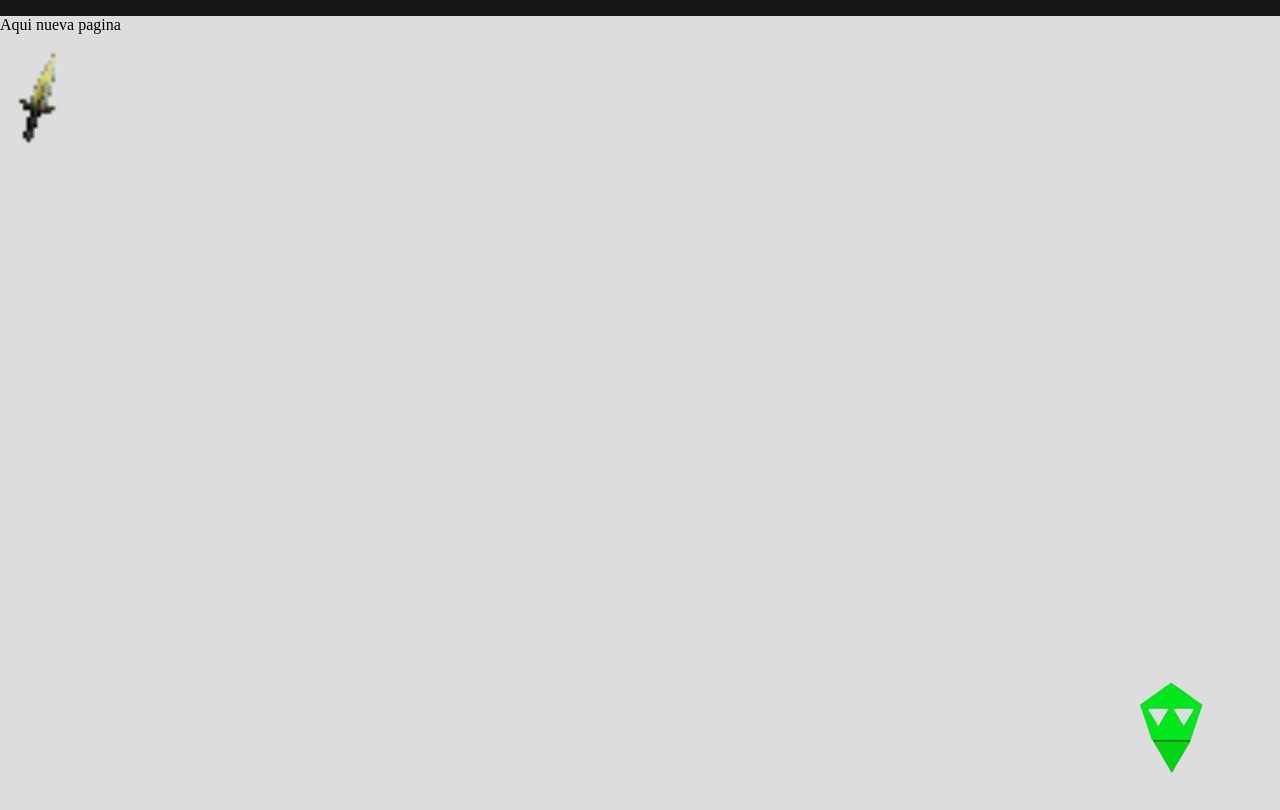
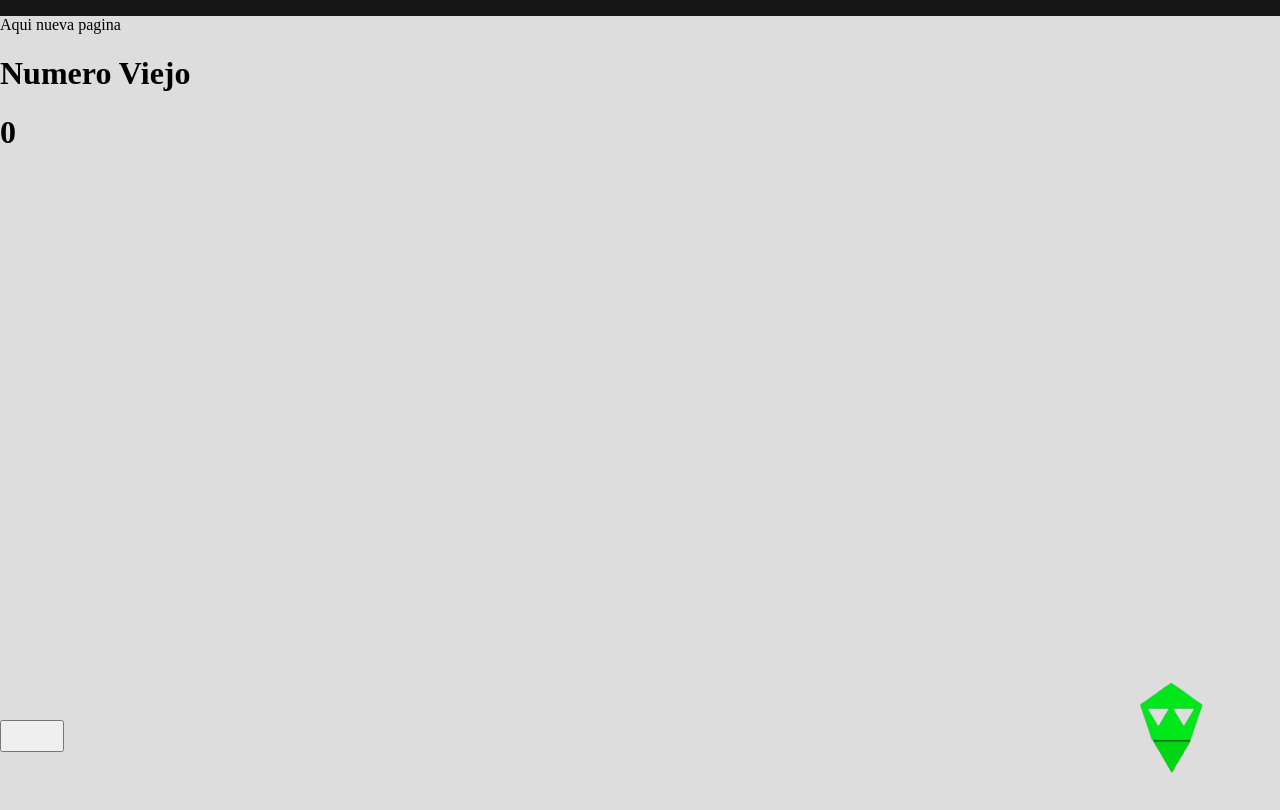
Before and after one commit to Mariano-Ryser/SAP-front, a Next.js app: page /test in a window 1280 px wide. Shown: the top 810 px of the page. Built offline with nearby package versions, Linux system fonts and the light colour scheme.

Commit message:
numeros en test

```diff
--- a/components/NavRespon.js
+++ b/components/NavRespon.js
@@ -64,11 +64,7 @@ const NavRespon = () => {
     const lock = document.getElementsByTagName("lock")
     const inputValue = e.target.value
 
-    if(inputValue === "1234") {  //.trim() significa toma como error los espacios en blanco
-      // alert("correcto")
-
-      // li.className = styles.li
-
+    if(inputValue === "1234") {
        for (let i = 0; i < li.length; i++) {
         li[i].className = styles.li;
        }
@@ -125,45 +121,45 @@ const NavRespon = () => {
               </Link>
 
           {/* CHAR CREATOR */}
-              <Link href="">
+              <Link href="/">
                 <li
                   id='li'
-                 className={styles.liBloqued}
-                onClick={padlook}
-                 >
-                  <lock id='padlock' className={styles.padlock}></lock>
+                  className={styles.liBloqued}
+                  >
+                   <lock
+                       onClick={padlook}
+                       id='padlock'
+                      className={styles.padlock}></lock>
                   <a className={styles.a}>Chars Creator</a>
                 </li>
               </Link>
 
           {/* PRODUCT CREATOR link */}
 
-              <Link href="">
-
+              <Link href="/msj">
                 <li
                 id='li'
                 className={styles.liBloqued}
-                 onClick={padlook}
                  >
-
-                <lock id='padlock' className={styles.padlock}></lock>
+                <lock
+                onClick={padlook}
+                id='padlock'
+                className={styles.padlock}></lock>
                   <a className={styles.a}>Product Creator</a>
                 </li>
-
-
               </Link>
 
           {/* 3D link */}
-              <Link href="">
+              <Link href="/test">
                 <li
                 id='li'
                 className={styles.liBloqued}
-                  onClick={padlook}
                   >
 
                 <lock
+                onClick={padlook}
                 id='padlock'
-                 className={styles.padlock}></lock>
+                className={styles.padlock}></lock>
 
                   <a className={styles.a}>3D - click box! </a>
                 </li>
--- a/pages/test.js
+++ b/pages/test.js
@@ -1,27 +1,81 @@
 import React from 'react'
-import style from '../styles/test.module.css'
-import Image from 'next/image'
-import Link from 'next/link'
+import { useEffect, useState } from 'react';
+import Image from "next/image"
+import styles from "../styles/Icons.module.css";
 // import BoxComentar from '../components/comentarBox/BoxComentar'
 
 function test() {
-  return (
-    <>
-    <div className={style.box}>
-
-        <p>Aqui nueva pagina</p>
-        <div className={style.item}
-            style={{backgroundImage: `url('/img/Dagger.png')`}}
-
-            >
-          </div>
 
 
 
+  const initialState = [0]
 
+  const [numer, setNumer] = useState(initialState)
+
+  const handleClick = ()=> {
+
+    for(let i = 0; i < 20; i++){
+      var numer = Math.floor(Math.random() * 38)
+      console.log(numer)
+      setNumer(numer)
+
+
+    const para = document.createElement("p");
+    if(numer === 15 ){
+      para.style.color = "white"
+      para.style.backgroundColor = "green"
+      para.style.border = "solid black 1px"
+      para.style.margin = "0.3rem"
+      para.style.padding= "0.3rem"
+      para.style.display = "inline-block"
+      para.innerHTML = "Numer " + numer;
+    }else{
+      para.style.color = "red"
+      para.style.border = "solid black 1px"
+      para.style.margin = "0.3rem"
+      para.style.padding= "0.3rem"
+      para.style.display = "inline-block"
+      para.innerHTML = "Numer " + numer;
+    }
+    document.getElementById("myDIV").appendChild(para);
+    // document.getElementById("myDIV").appendChild(numer);
+  }
+}
+
+  var numero = "Numero Viejo"
+
+
+  return (
+    <>
+
+    <div className="box">
+        <p className='p'>Aqui nueva pagina</p>
+        <h1>{numero}</h1>
+        <h1>{numer}</h1>
+        <button
+           className='button'
+          onClick={handleClick}
+        ></button>
+
+     <div id='myDIV'></div>
      </div>
 
 
+     <style jsx>{`
+                .button{
+                  position:fixed;
+                  top:90%;
+                  height:2rem;
+                  width:4rem;
+                }
+
+                .box{
+                    height: 100vh;
+                    width: 100%;
+                    background-color: rgb(221, 221, 221);
+                  }
+
+         `}</style>
 
  </>
   )
--- a/styles/NavRespon.module.css
+++ b/styles/NavRespon.module.css
@@ -134,6 +134,12 @@
   }
 
 }
+.bildBloque{
+  position: absolute;
+  height: 5rem;
+  border: solid 4px red;
+  background-color: red;
+}
 
   .burger{
     position: absolute;
@@ -241,4 +247,5 @@
     }
 
 
+
   }
--- a/styles/test.module.css
+++ /dev/null
@@ -1,11 +0,0 @@
-.box{
-    height: 100vh;
-    width: 100%;
-    background-color: rgb(221, 221, 221);
-}
-.item{
-    margin: 1rem;
-    background-size: cover;
-    height: 100px;
-    width: 60px;
-}
```
Also changed, not shown: components/comentarBox/BoxComentar.js (+3 -4 lines).
